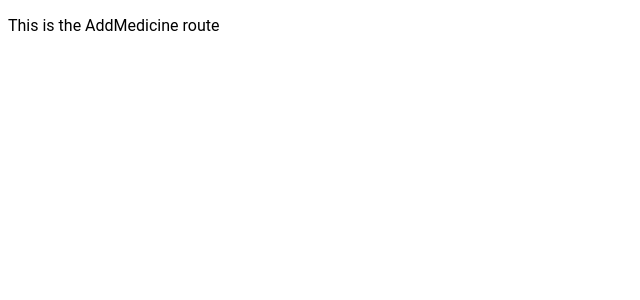
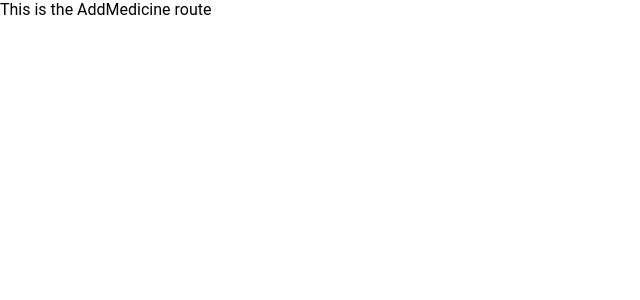
Before and after one commit to xylocone/meds-tracker, a React (Create React App) app: page /add in a window 1280 px wide. Shown: the top 300 px of the page, without its empty margins (0-640 px from the left). Built offline with nearby package versions, Linux system fonts and the light colour scheme.

Commit message:
Remove default margins

```diff
--- a/src/index.scss
+++ b/src/index.scss
@@ -12,7 +12,19 @@ html,
 body {
   // Display and Box Model
   height: 100%;
+  margin: 0;
 
   // Others
   font-family: $font-family;
 }
+
+p,
+h1,
+h2,
+h3,
+h4,
+h5,
+h6 {
+  // Display and Box Model
+  margin: 0;
+}
```
